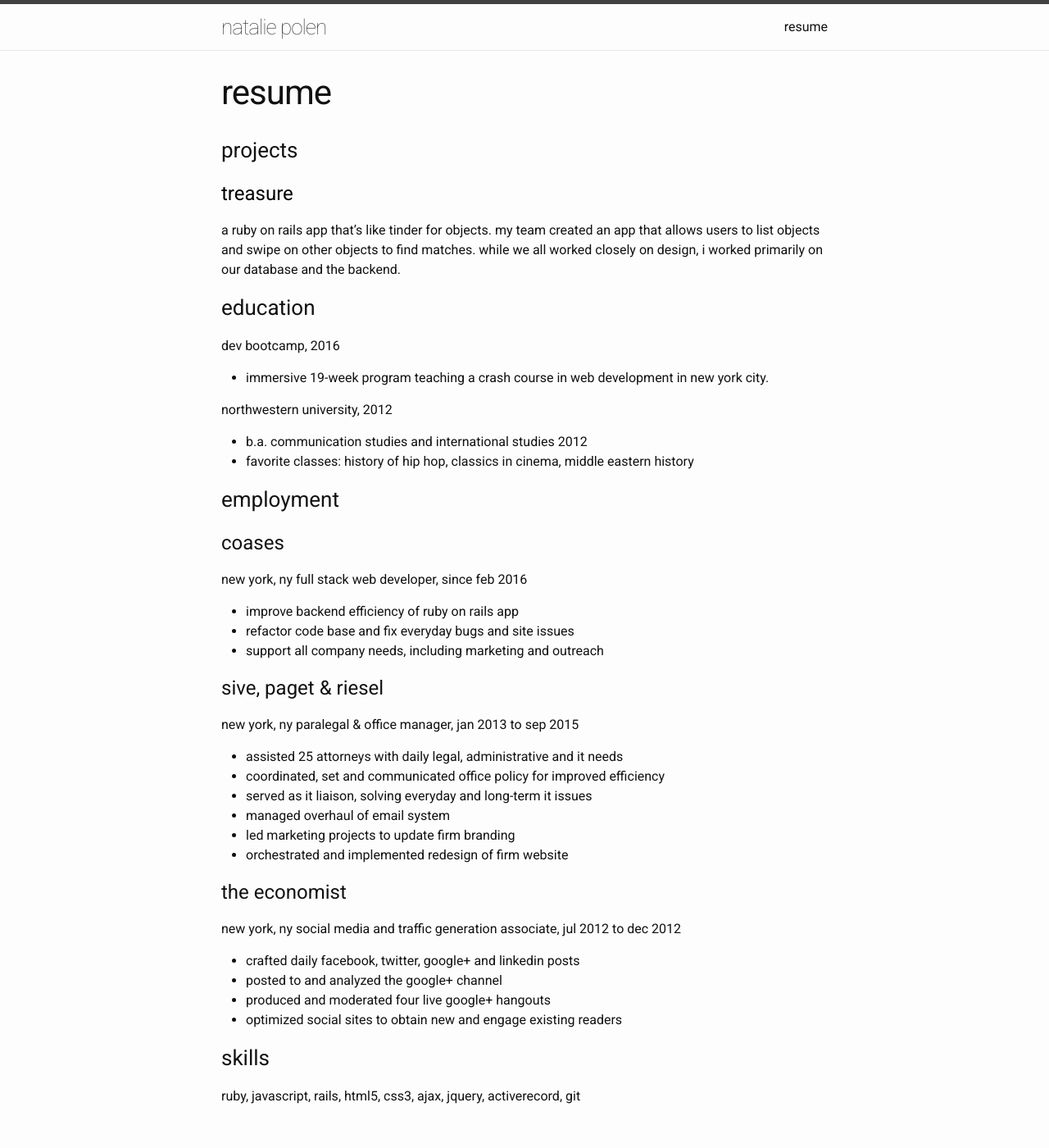
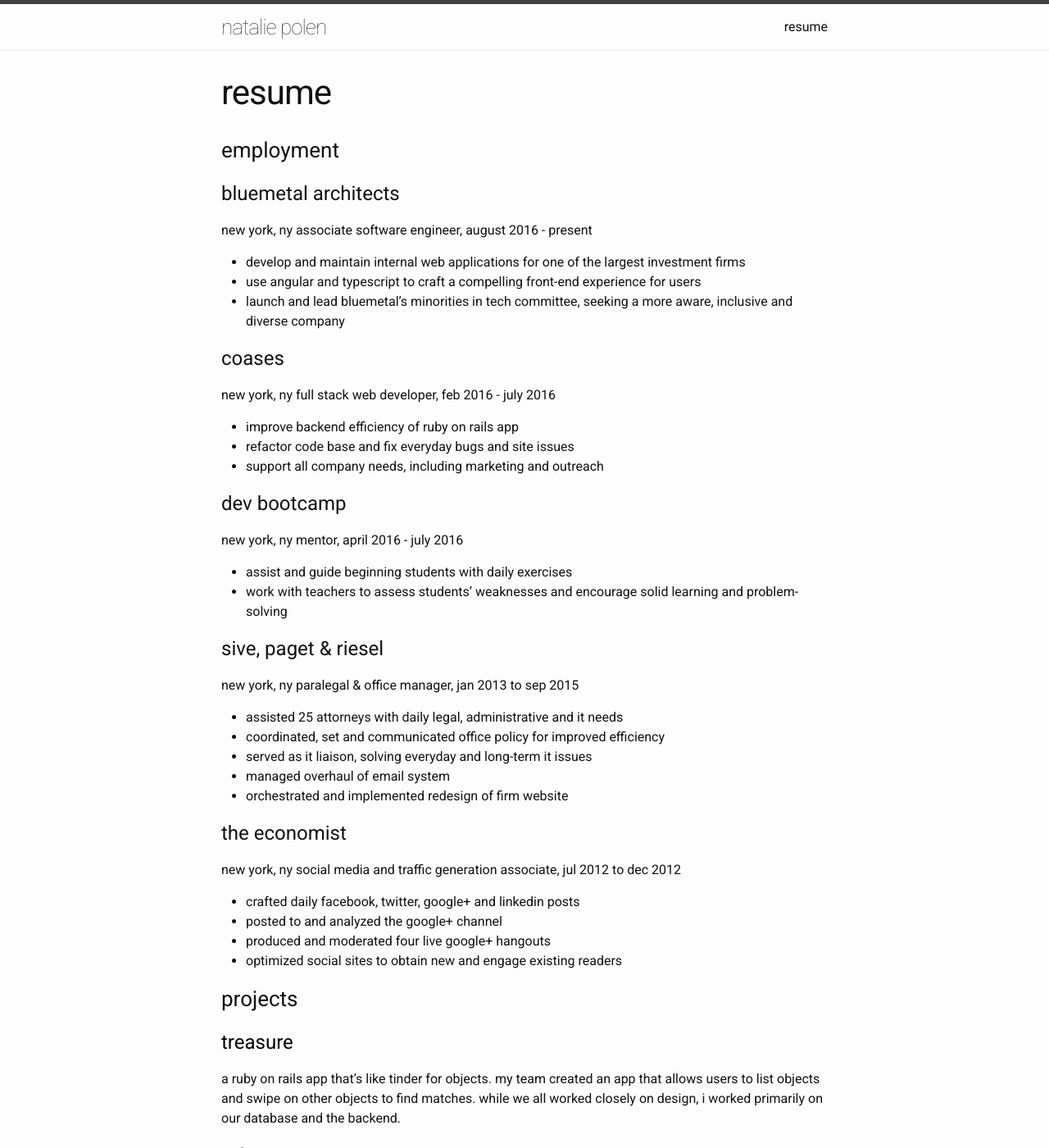
Before and after one commit to nataliecodes/www.nataliepolen.com, a Jekyll site: the page built from resume.md, in a window 1280 px wide and 1400 px high. Shown: the whole window at 82% size. Built offline with Jekyll 4.4.1, drawn with Linux system fonts in a browser that asks for light colours; some of the changed text lies outside the part shown.

Commit message:
Update resume.

```diff
--- a/resume.md
+++ b/resume.md
@@ -3,6 +3,50 @@
 title: resume
 permalink: /resume/
 ---
+
+### employment
+
+# bluemetal architects
+new york, ny
+associate software engineer, august 2016 - present
+
+- develop and maintain internal web applications for one of the largest investment firms
+- use angular and typescript to craft a compelling front-end experience for users
+- launch and lead bluemetal's minorities in tech committee, seeking a more aware, inclusive and diverse company
+
+# coases
+new york, ny
+full stack web developer, feb 2016 - july 2016
+
+- improve backend efficiency of ruby on rails app
+- refactor code base and fix everyday bugs and site issues
+- support all company needs, including marketing and outreach
+
+# dev bootcamp
+new york, ny
+mentor, april 2016 - july 2016
+
+- assist and guide beginning students with daily exercises
+- work with teachers to assess students' weaknesses and encourage solid learning and problem-solving
+
+# sive, paget & riesel
+new york, ny
+paralegal & office manager, jan 2013 to sep 2015
+
+- assisted 25 attorneys with daily legal, administrative and it needs
+- coordinated, set and communicated office policy for improved efficiency
+- served as it liaison, solving everyday and long-term it issues
+- managed overhaul of email system
+- orchestrated and implemented redesign of firm website
+
+# the economist
+new york, ny
+social media and traffic generation associate, jul 2012 to dec 2012
+
+- crafted daily facebook, twitter, google+ and linkedin posts
+- posted to and analyzed the google+ channel
+- produced and moderated four live google+ hangouts
+- optimized social sites to obtain new and engage existing readers
 
 ### projects
 
@@ -21,35 +65,10 @@
 - b.a. communication studies and international studies 2012
 - favorite classes: history of hip hop, classics in cinema, middle eastern history
 
-### employment
+### skills
+typescript, angular, html5, css3, javascript, git, ruby, rails, jquery, activerecord
 
-# coases
-new york, ny
-full stack web developer, since feb 2016
-
-- improve backend efficiency of ruby on rails app
-- refactor code base and fix everyday bugs and site issues
-- support all company needs, including marketing and outreach
-
-# sive, paget & riesel
-new york, ny
-paralegal & office manager, jan 2013 to sep 2015
-
-- assisted 25 attorneys with daily legal, administrative and it needs
-- coordinated, set and communicated office policy for improved efficiency
-- served as it liaison, solving everyday and long-term it issues
-- managed overhaul of email system
-- led marketing projects to update firm branding
-- orchestrated and implemented redesign of firm website
-
-# the economist
-new york, ny
-social media and traffic generation associate, jul 2012 to dec 2012
-
-- crafted daily facebook, twitter, google+ and linkedin posts
-- posted to and analyzed the google+ channel
-- produced and moderated four live google+ hangouts
-- optimized social sites to obtain new and engage existing readers
-
-### skills
-ruby, javascript, rails, html5, css3, ajax, jquery, activerecord, git
+### interests
+- hip hop
+- dogs
+- kickball
```
